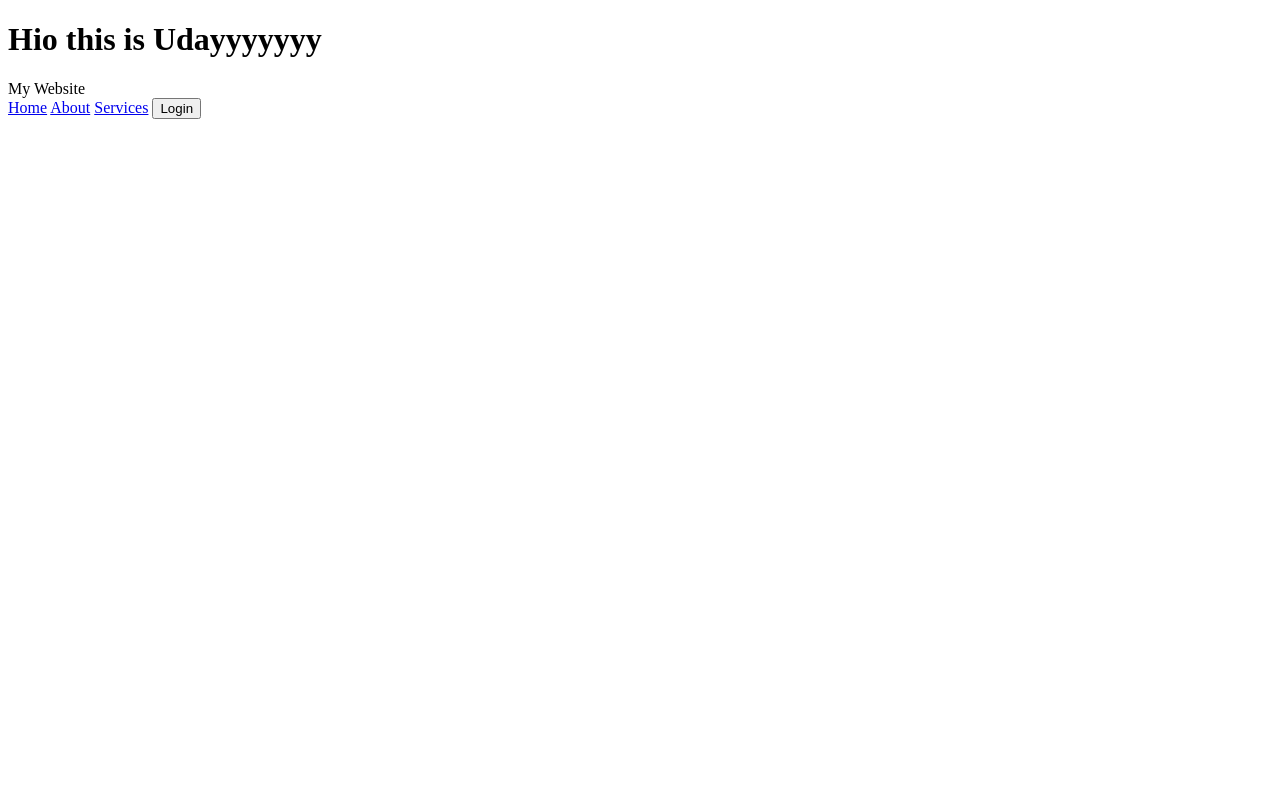
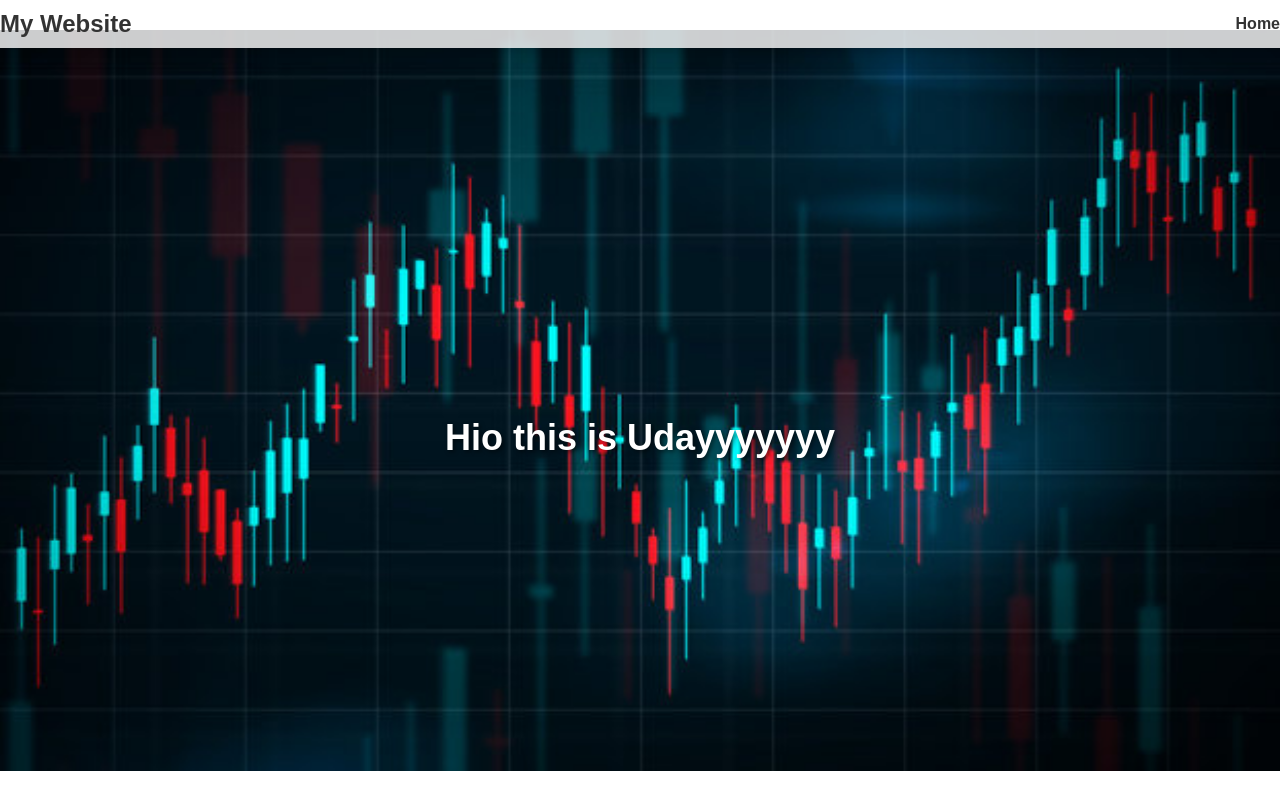
Before and after one commit to Vedulaudayeaswar/Intelai, a plain HTML site: page About.html in a window 1280 px wide. Drawn offline with Linux system fonts and the light colour scheme.

Commit message:
sixcommit

```diff
--- a/About.css
+++ b/About.css
@@ -0,0 +1,86 @@
+/* General styling for the body */
+body {
+    margin: 0;
+    font-family: Arial, sans-serif;
+    display: flex;
+    flex-direction: column;
+    justify-content: center;
+    align-items: center;
+    min-height: 100vh;
+    background: url('./src/image/pic-1.png') no-repeat center center;
+    background-size: cover;
+    animation: animateBackground 30s infinite alternate;
+}
+
+/* Animating the background */
+@keyframes animateBackground {
+    0% {
+        background-size: 100%;
+    }
+    50% {
+        background-size: 105%;
+    }
+    100% {
+        background-size: 110%;
+    }
+}
+
+
+header {
+    position: fixed;
+    top: 0;
+    width: 100%;
+    background: rgba(255, 255, 255, 0.8);
+    display: flex;
+    justify-content: space-between;
+    align-items: center;
+    padding: 10px 20px;
+    box-shadow: 0px 4px 6px rgba(0, 0, 0, 0.1);
+}
+
+/* Logo styling */
+.logo {
+    font-size: 24px;
+    font-weight: bold;
+    color: #333;
+}
+
+/* Navigation styling */
+.navigation {
+    display: flex;
+    gap: 20px;
+}
+
+.navigation a {
+    text-decoration: none;
+    color: #333;
+    font-weight: bold;
+    transition: color 0.3s ease-in-out;
+}
+
+.navigation a:hover {
+    color: #007BFF;
+}
+
+/* Login button styling */
+.btnLogin-popup {
+    padding: 10px 20px;
+    background-color: #007BFF;
+    color: white;
+    border: none;
+    border-radius: 5px;
+    cursor: pointer;
+    transition: background-color 0.3s ease-in-out;
+}
+
+.btnLogin-popup:hover {
+    background-color: #0056b3;
+}
+
+/* Styling for the h1 tag */
+h1 {
+    color: white;
+    font-size: 36px;
+    text-shadow: 2px 2px 4px rgba(0, 0, 0, 0.5);
+    margin-top: 100px;
+}
--- a/About.html
+++ b/About.html
@@ -14,9 +14,6 @@
         <div class="logo">My Website</div>
         <nav class="navigation">
             <a href="index.html">Home</a>
-            <a href="About.html" target="_blank">About</a>
-            <a href="#">Services</a>
-            <button class="btnLogin-popup">Login</button>
         </nav>
     </header>
 </body>
--- a/style.css
+++ b/style.css
@@ -12,12 +12,11 @@ body {
     justify-content: center;
     align-items: center;
     min-height: 100vh;
-    background: url('./src/image/background.png') no-repeat;
+    background: url('./src/image/background.jpg') no-repeat;
     background-size: cover;
     background-position: center;
     z-index: 99;
 
-    /* Add animation for horizontal scrolling */
     animation: backgroundScroll 60s linear infinite;
 }
 
@@ -29,6 +28,7 @@ body {
         background-position: 100% center;
     }
 }
+
 
 
 header{
```
Also changed, not shown: src/image/background.jpg (renamed from src/image/background.png).
